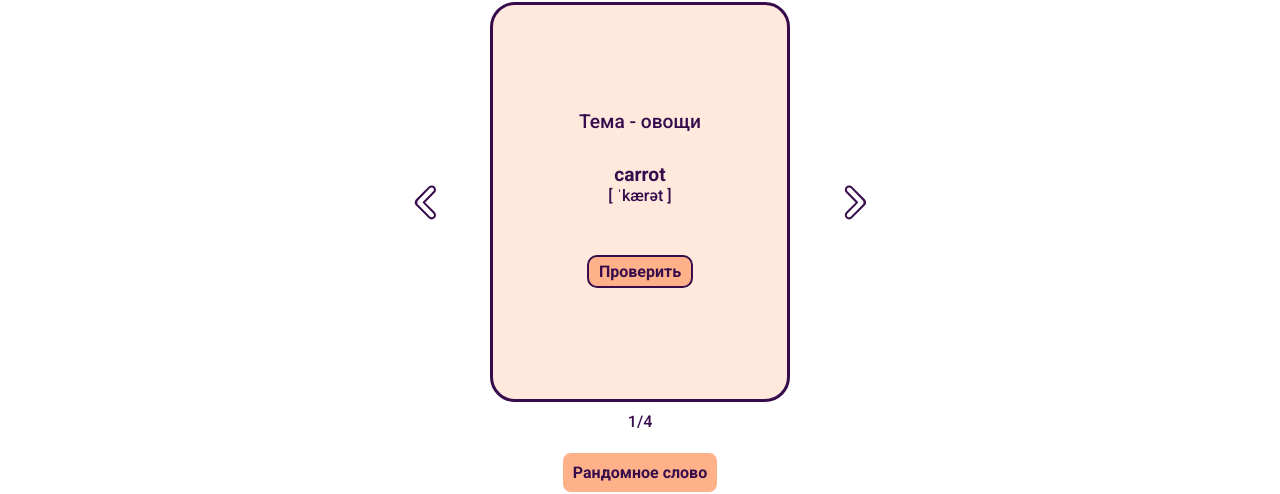
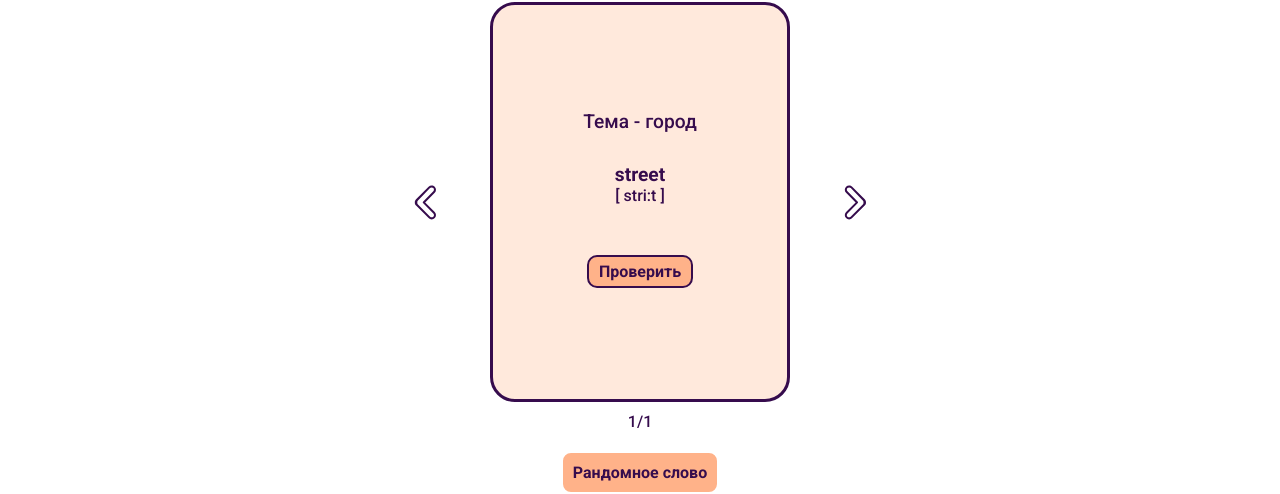
Before and after one commit to Maria2721/Foreign-words, a React (Create React App) app: page /game in a window 1280 px wide. Shown: the part 151-645 px from the top of the page. Built offline with nearby package versions, Linux system fonts and the light colour scheme.

Commit message:
common context of words has been created

```diff
--- a/package.json
+++ b/package.json
@@ -37,5 +37,6 @@
       "last 1 firefox version",
       "last 1 safari version"
     ]
-  }
+  },
+  "proxy": "http://itgirlschool.justmakeit.ru"
 }
--- a/src/App.js
+++ b/src/App.js
@@ -9,8 +9,6 @@ import MainPage from "./pages/MainPage/MainPage.jsx";
 import WordsPage from "./pages/WordsPage/WordsPage.jsx";
 import CardsPage from "./pages/CardsPage/CardsPage.jsx";
 import NoMatchPage from "./pages/NoMatchPage/NoMatchPage.jsx";
-
-import Array from "./js/arraywords";
 
 const PageLayout = () => (
   <>
@@ -28,11 +26,8 @@ function App() {
       <Routes>
         <Route element={<PageLayout />}>
           <Route path="/" element={<MainPage />} />
-          <Route path="/words" element={<WordsPage array={Array} />} />
-          <Route
-            path="/game"
-            element={<CardsPage array={Array} index={Number(index)} />}
-          />
+          <Route path="/words" element={<WordsPage />} />
+          <Route path="/game" element={<CardsPage index={Number(index)} />} />
         </Route>
         <Route path="*" element={<NoMatchPage />} />
       </Routes>
--- a/src/index.js
+++ b/src/index.js
@@ -4,13 +4,16 @@ import App from "./App";
 import reportWebVitals from "./reportWebVitals";
 import "./styles/common.scss";
 import { BrowserRouter as Router } from "react-router-dom";
+import { ArrayContextProvider } from "./js/ArrayContextProvider";
 
 const root = ReactDOM.createRoot(document.getElementById("root"));
 root.render(
   <React.StrictMode>
-    <Router>
-      <App />
-    </Router>
+    <ArrayContextProvider>
+      <Router>
+        <App />
+      </Router>
+    </ArrayContextProvider>
   </React.StrictMode>
 );
 
--- /dev/null
+++ b/src/js/ArrayContextProvider.js
@@ -0,0 +1,25 @@
+import React, { useState, createContext } from "react";
+
+const ArrayContext = createContext(null);
+
+function ArrayContextProvider(props) {
+  const [array, setArray] = useState([
+    {
+      id: "11346",
+      english: "street",
+      transcription: "[ stri:t ]",
+      russian: "улица",
+      tags: "город",
+    },
+  ]);
+
+  const changeArray = () => {};
+
+  return (
+    <ArrayContext.Provider value={{ array, changeArray }}>
+      {props.children}
+    </ArrayContext.Provider>
+  );
+}
+
+export { ArrayContextProvider, ArrayContext };
--- a/src/pages/CardsPage/CardsPage.jsx
+++ b/src/pages/CardsPage/CardsPage.jsx
@@ -1,22 +1,13 @@
-import React, { useState, useEffect } from "react";
+import React, { useState, useEffect, useContext } from "react";
 import "./CardsPage.scss";
 
 import Card from "../../components/Card/Card";
 import { ReactComponent as Back } from "../../assets/imgs/back.svg";
 import { ReactComponent as Forward } from "../../assets/imgs/forward.svg";
+import { ArrayContext } from "../../js/ArrayContextProvider";
 
-function CardsPage({
-    array = [
-        {
-            id: "11346",
-            english: "street",
-            transcription: "[ stri:t ]",
-            russian: "улица",
-            tags: "город",
-        },
-    ],
-    index = 0,
-}) {
+function CardsPage({ index = 0 }) {
+    const { array } = useContext(ArrayContext);
     const [curIndex, setCurIndex] = useState(index);
     const [word, setWord] = useState(array[index]);
     const [translation, setTranslation] = useState(false);
--- a/src/pages/WordsPage/WordsPage.jsx
+++ b/src/pages/WordsPage/WordsPage.jsx
@@ -1,9 +1,12 @@
-import React from "react";
+import React, { useContext } from "react";
 import "./WordsPage.scss";
 
 import Oneword from "../../components/Oneword/Oneword.jsx";
+import { ArrayContext } from "../../js/ArrayContextProvider";
 
-function WordsPage({ array }) {
+function WordsPage() {
+    const { array, changeArray } = useContext(ArrayContext);
+
     return (
         <div className="words container content">
             <div className="words__inner">
@@ -24,6 +27,7 @@ function WordsPage({ array }) {
                         translation={el.russian}
                         subject={el.tags}
                         className="words__parameters"
+                        changeArray={changeArray}
                     ></Oneword>
                 ))}
             </div>
```
